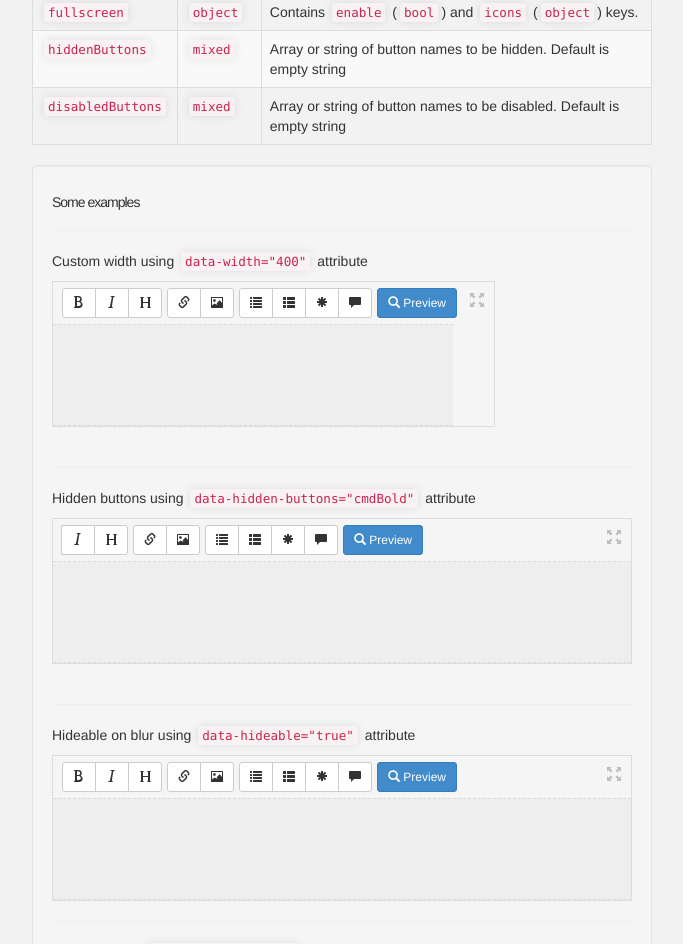
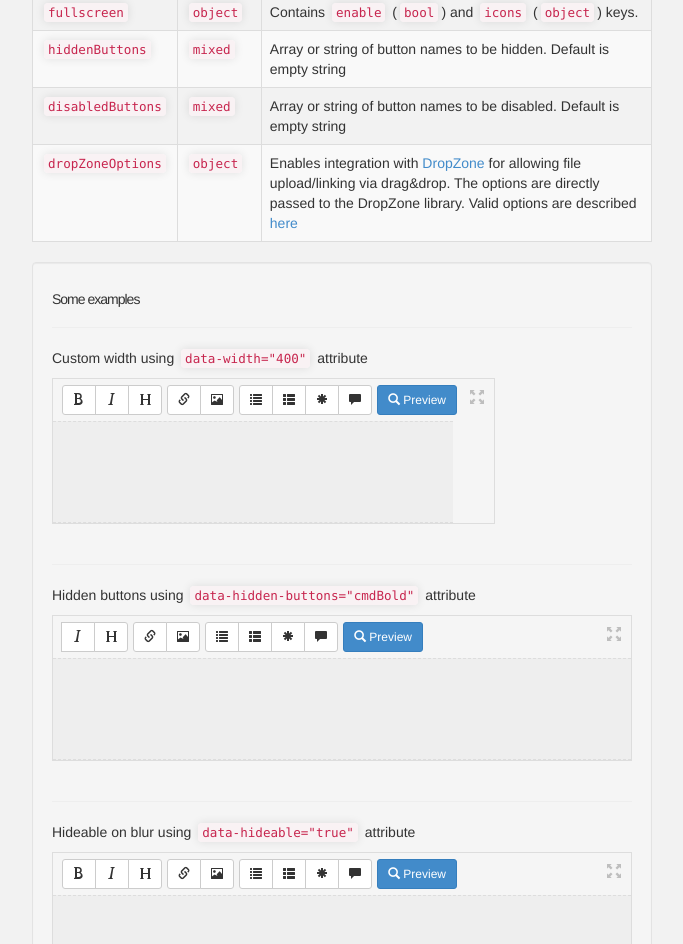
Before and after one commit to refactory-id/bootstrap-markdown, a website: page index.html in a window 1280 px wide. Shown: the part 2849-3793 px from the top of the page, without its empty margins (298-981 px from the left). Drawn offline with nearby package versions, Linux system fonts and the light colour scheme.

Commit message:
Added dropZoneOptions configuration option description

```diff
--- a/index.html
+++ b/index.html
@@ -218,6 +218,15 @@ Enjoy!</textarea>
               </td>
               <td><code>mixed</code></td>
               <td>Array or string of button names to be disabled. Default is empty string</td>
+            </tr>
+
+
+            <tr>
+              <td>
+                <code>dropZoneOptions</code>
+              </td>
+              <td><code>object</code></td>
+              <td>Enables integration with <a href='http://www.dropzonejs.com/'>DropZone</a> for allowing file upload/linking via drag&drop. The options are directly passed to the DropZone library. Valid options are described <a href='http://www.dropzonejs.com/#configuration'>here</a></td>
             </tr>
 
           </tbody>
```
